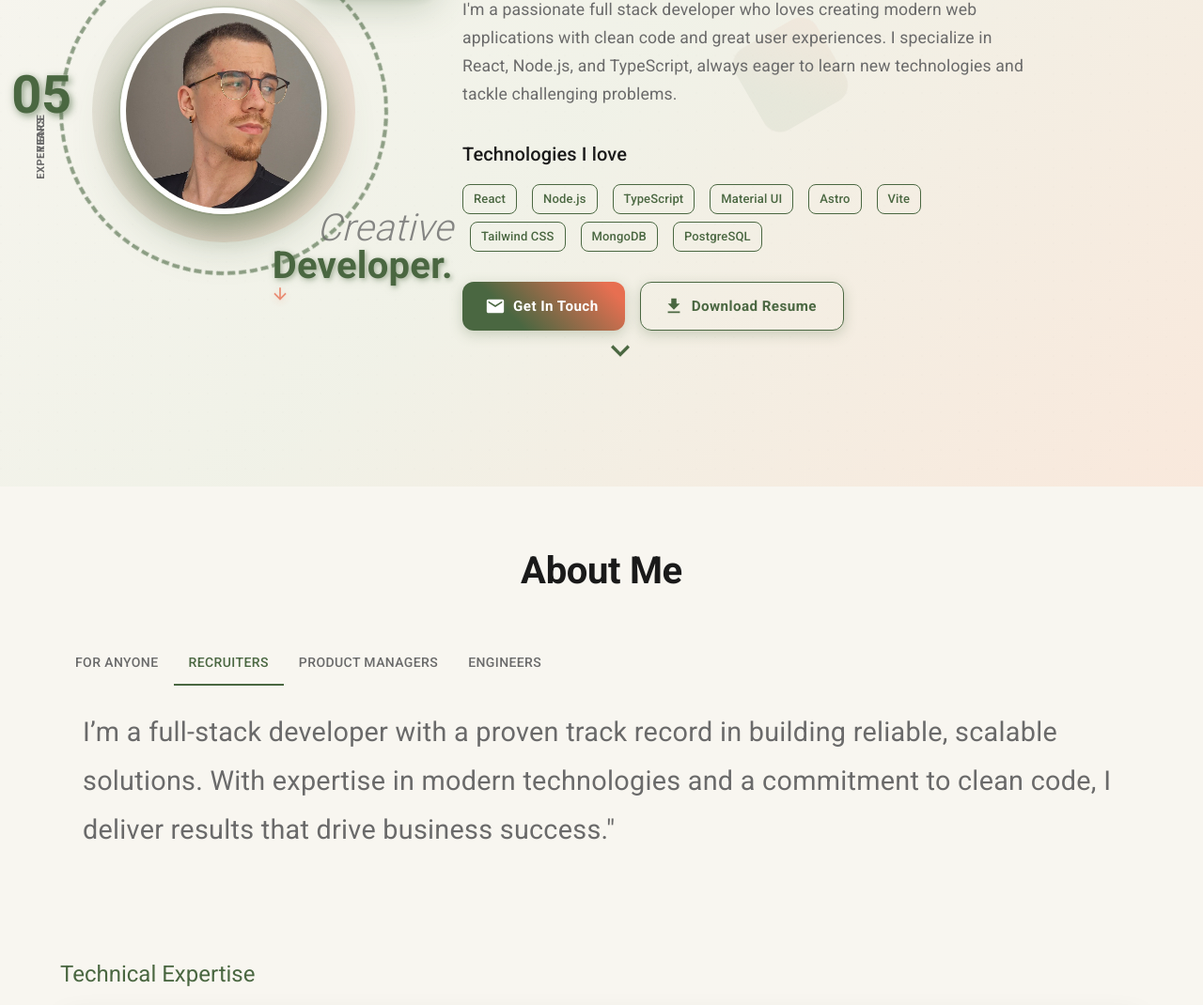
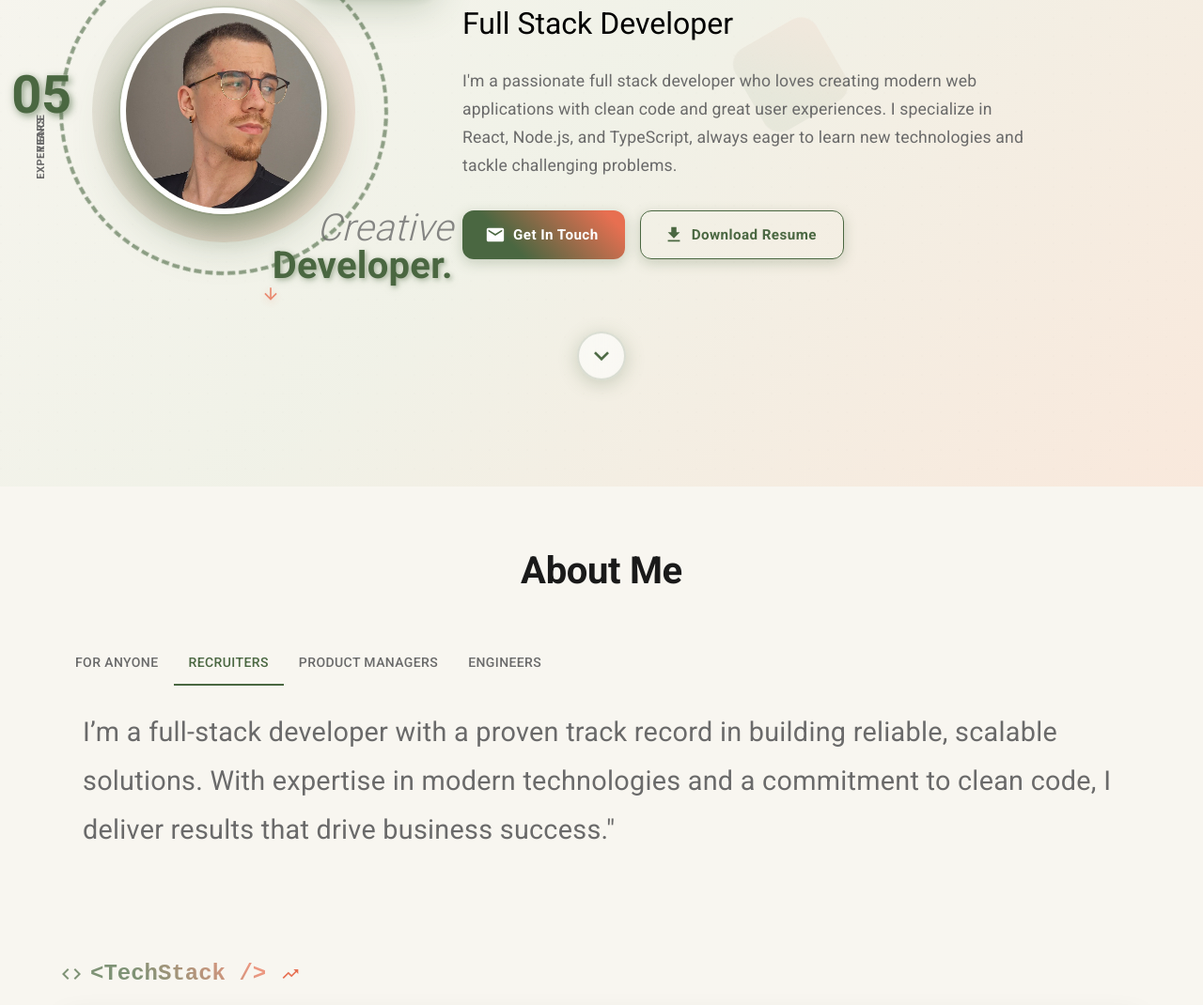
Before and after one commit to BernardoMoschen/portfolio_astro, an Astro site: page / in a window 1280 px wide. Shown: the part 282-1352 px from the top of the page at 94% size. Built offline with nearby package versions, Linux system fonts and the light colour scheme; Astro itself is replaced by a stand-in of ours.

Commit message:
fix: scrollIndicator

```diff
--- a/src/components/sections/Hero/HeroSection.tsx
+++ b/src/components/sections/Hero/HeroSection.tsx
@@ -10,7 +10,6 @@ import {
 import {
     ProfileAvatar,
     HeroText,
-    SkillsSection,
     ActionButtons,
     ScrollIndicator,
     BackgroundElements,
@@ -36,10 +35,12 @@ const HeroSection: React.FC = () => {
                     : `linear-gradient(135deg, ${theme.palette.background.default} 0%, ${theme.palette.primary.light}10 50%, ${theme.palette.secondary.light}20 100%)`,
                 position: 'relative',
                 overflow: 'hidden',
+                // Add padding bottom on mobile to prevent content cutoff
+                pb: isMobile ? 8 : 0,
             }}
         >
             <BackgroundElements />
-            <Container maxWidth="lg" sx={{ position: 'relative', zIndex: 1 }}>
+            <Container maxWidth="lg" sx={{ position: 'relative', zIndex: 1, py: isMobile ? 4 : 0 }}>
                 <Box
                     sx={{
                         display: 'flex',
@@ -47,8 +48,10 @@ const HeroSection: React.FC = () => {
                         alignItems: 'center',
                         gap: isMobile ? 4 : 8,
                         textAlign: isMobile ? 'center' : 'left',
-                        minHeight: '80vh',
+                        minHeight: isMobile ? 'auto' : '80vh',
                         width: '100%',
+                        // Ensure content doesn't get too close to edges on mobile
+                        px: isMobile ? 2 : 0,
                     }}
                 >
                     <Box
@@ -84,9 +87,6 @@ const HeroSection: React.FC = () => {
                             title={PERSONAL_INFO.title}
                             description={PERSONAL_INFO.description}
                         />
-
-                        <SkillsSection skills={PERSONAL_INFO.skills} />
-
                         <ActionButtons
                             isMobile={isMobile}
                             onContactClick={() => scrollToSection('contact')}
--- a/src/components/sections/Hero/components/ScrollIndicator.tsx
+++ b/src/components/sections/Hero/components/ScrollIndicator.tsx
@@ -1,25 +1,77 @@
 import React from 'react';
-import { Box } from '@mui/material';
+import { Box, useTheme, useMediaQuery } from '@mui/material';
 import { KeyboardArrowDown } from '@mui/icons-material';
 
 interface ScrollIndicatorProps {
     onScrollClick: () => void;
 }
 
-const ScrollIndicator: React.FC<ScrollIndicatorProps> = ({ onScrollClick }) => (
+const ScrollIndicator: React.FC<ScrollIndicatorProps> = ({ onScrollClick }) => {
+    const theme = useTheme();
+    const isMobile = useMediaQuery(theme.breakpoints.down('md'));
+
+    return (
         <Box
             sx={{
                 position: 'absolute',
-            bottom: 32,
+                bottom: isMobile ? 16 : 32,
                 left: '50%',
                 transform: 'translateX(-50%)',
                 cursor: 'pointer',
+                zIndex: 1,
+                display: isMobile ? 'none' : 'block', // Hide on mobile to prevent overlapping
                 animation: 'bounce 2s infinite',
+                '@keyframes bounce': {
+                    '0%, 20%, 50%, 80%, 100%': {
+                        transform: 'translateX(-50%) translateY(0)',
+                    },
+                    '40%': {
+                        transform: 'translateX(-50%) translateY(-10px)',
+                    },
+                    '60%': {
+                        transform: 'translateX(-50%) translateY(-5px)',
+                    },
+                },
+                '&:hover': {
+                    animation: 'bounce 1s infinite',
+                    '& .arrow-icon': {
+                        color: 'secondary.main',
+                        transform: 'scale(1.1)',
+                    },
+                },
+                transition: 'all 0.3s ease',
             }}
             onClick={onScrollClick}
         >
-        <KeyboardArrowDown sx={{ fontSize: 40, color: 'primary.main' }} />
+            <Box
+                sx={{
+                    display: 'flex',
+                    flexDirection: 'column',
+                    alignItems: 'center',
+                    gap: 0.5,
+                    p: 1,
+                    borderRadius: '50%',
+                    backgroundColor: theme.palette.mode === 'dark'
+                        ? `${theme.palette.background.paper}80`
+                        : `${theme.palette.background.paper}90`,
+                    backdropFilter: 'blur(10px)',
+                    border: `2px solid ${theme.palette.primary.main}30`,
+                    boxShadow: theme.palette.mode === 'dark'
+                        ? `0 4px 20px ${theme.palette.primary.main}30`
+                        : `0 4px 20px ${theme.palette.primary.main}40`,
+                }}
+            >
+                <KeyboardArrowDown
+                    className="arrow-icon"
+                    sx={{
+                        fontSize: 32,
+                        color: 'primary.main',
+                        transition: 'all 0.3s ease',
+                    }}
+                />
+            </Box>
         </Box>
     );
+};
 
 export default ScrollIndicator;
--- a/src/components/sections/Hero/components/SkillsSection.tsx
+++ /dev/null
@@ -1,35 +0,0 @@
-import React from 'react';
-import { Box, Typography, Chip, Stack } from '@mui/material';
-
-interface SkillsSectionProps {
-    skills: readonly string[];
-}
-
-const SkillsSection: React.FC<SkillsSectionProps> = ({ skills }) => (
-    <Box sx={{ mb: 4 }}>
-        <Typography variant="h6" sx={{ mb: 2, color: 'text.primary' }}>
-            Technologies I love
-        </Typography>
-        <Stack direction="row" spacing={1} sx={{ flexWrap: 'wrap', gap: 1 }}>
-            {skills.map((skill, index) => (
-                <Chip
-                    key={index}
-                    label={skill}
-                    variant="outlined"
-                    sx={{
-                        borderColor: 'primary.main',
-                        color: 'primary.main',
-                        '&:hover': {
-                            backgroundColor: 'primary.main',
-                            color: 'white',
-                            transform: 'translateY(-2px)',
-                        },
-                        transition: 'all 0.3s ease',
-                    }}
-                />
-            ))}
-        </Stack>
-    </Box>
-);
-
-export default SkillsSection;
--- a/src/components/sections/Hero/components/index.ts
+++ b/src/components/sections/Hero/components/index.ts
@@ -1,6 +1,5 @@
 export { default as ProfileAvatar } from './ProfileAvatar';
 export { default as HeroText } from './HeroText';
-export { default as SkillsSection } from './SkillsSection';
 export { default as ActionButtons } from './ActionButtons';
 export { default as SocialLinks } from './SocialLinks';
 export { default as ScrollIndicator } from './ScrollIndicator';
--- a/src/components/sections/Technical/TechnicalExpertiseSection.tsx
+++ b/src/components/sections/Technical/TechnicalExpertiseSection.tsx
@@ -5,9 +5,11 @@ import {
     Stack,
     useTheme,
     useMediaQuery,
+    Box,
 } from '@mui/material';
 import { technicalAreas } from '../../data/aboutData';
 import TechnicalExpertiseCard from './TechnicalExpertiseCard';
+import { Code, TrendingUp } from '@mui/icons-material';
 
 const TechnicalExpertiseSection: React.FC = () => {
     const theme = useTheme();
@@ -15,16 +17,42 @@ const TechnicalExpertiseSection: React.FC = () => {
 
     return (
         <Grid size={{ xs: 12 }}>
+            <Box sx={{ mb: 3, display: 'flex', alignItems: 'center', gap: 1 }}>
+                <Code
+                    sx={{
+                        color: 'primary.main',
+                        fontSize: 24,
+                        animation: 'pulse 2s infinite',
+                        '@keyframes pulse': {
+                            '0%, 100%': { opacity: 1 },
+                            '50%': { opacity: 0.7 },
+                        },
+                    }}
+                />
                 <Typography
                     variant="h5"
                     sx={{
-                    mb: 3,
-                    color: 'primary.main',
-                    fontSize: isMobile ? '1.3rem' : '1.5rem',
+                        fontWeight: 700,
+                        color: 'text.primary',
+                        fontFamily: 'monospace',
+                        background: theme.palette.mode === 'dark'
+                            ? `linear-gradient(45deg, ${theme.palette.primary.main} 30%, ${theme.palette.secondary.main} 90%)`
+                            : `linear-gradient(45deg, ${theme.palette.primary.main} 30%, ${theme.palette.secondary.main} 90%)`,
+                        backgroundClip: 'text',
+                        WebkitBackgroundClip: 'text',
+                        WebkitTextFillColor: 'transparent',
+                        textShadow: 'none',
+                        animation: 'pulse 2s infinite',
+                        '@keyframes pulse': {
+                            '0%, 100%': { opacity: 1 },
+                            '50%': { opacity: 0.7 },
+                        },
                     }}
                 >
-                Technical Expertise
+                    {'<TechStack />'}
                 </Typography>
+                <TrendingUp sx={{ color: 'secondary.main', fontSize: 20, ml: 1 }} />
+            </Box>
             <Stack spacing={3}>
                 {technicalAreas.map((area, index) => (
                     <TechnicalExpertiseCard key={index} area={area} />
```
Lines whose indentation alone changed are shown as unchanged.
